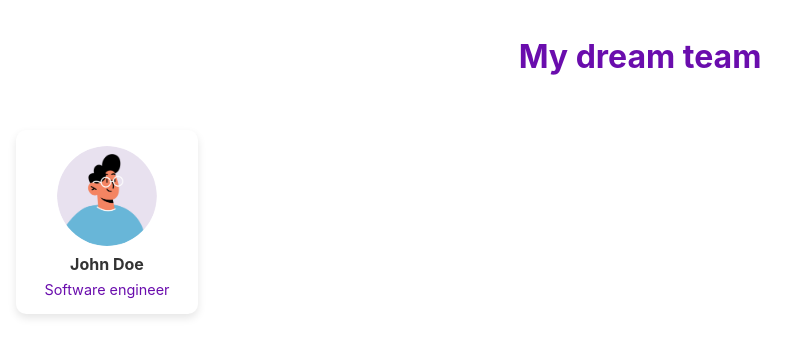
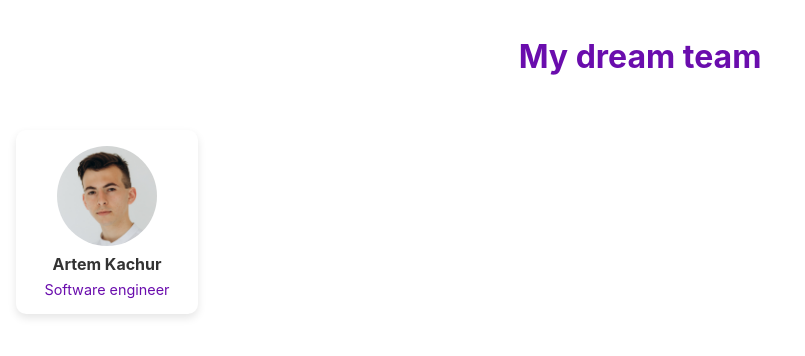
Before and after one commit to DuckSparce/PKR_HW6, a React (Create React App) app: page / in a window 1280 px wide. Shown: the top 356 px of the page, without its empty margins (0-805 px from the left). Built offline with nearby package versions, Linux system fonts and the light colour scheme.

Commit message:
Add Artem info

```diff
--- a/src/components/Body.js
+++ b/src/components/Body.js
@@ -4,9 +4,9 @@ const Body = () => {
   return (
     <main style={styles.body}>
       <div style={styles.card}>
-        <img src={"/avatar-default.png"} alt="John Doe" style={styles.photo} />
+        <img src={"/avatar-artem.jpg"} alt="Artem Kachur" style={styles.photo} />
         <div style={styles.textContainer}>
-          <h2 style={styles.name}>John Doe</h2>
+          <h2 style={styles.name}>Artem Kachur</h2>
           <p style={styles.position}>Software engineer</p>
         </div>
       </div>
```
Also changed, not shown: public/avatar-artem.jpg (added).
